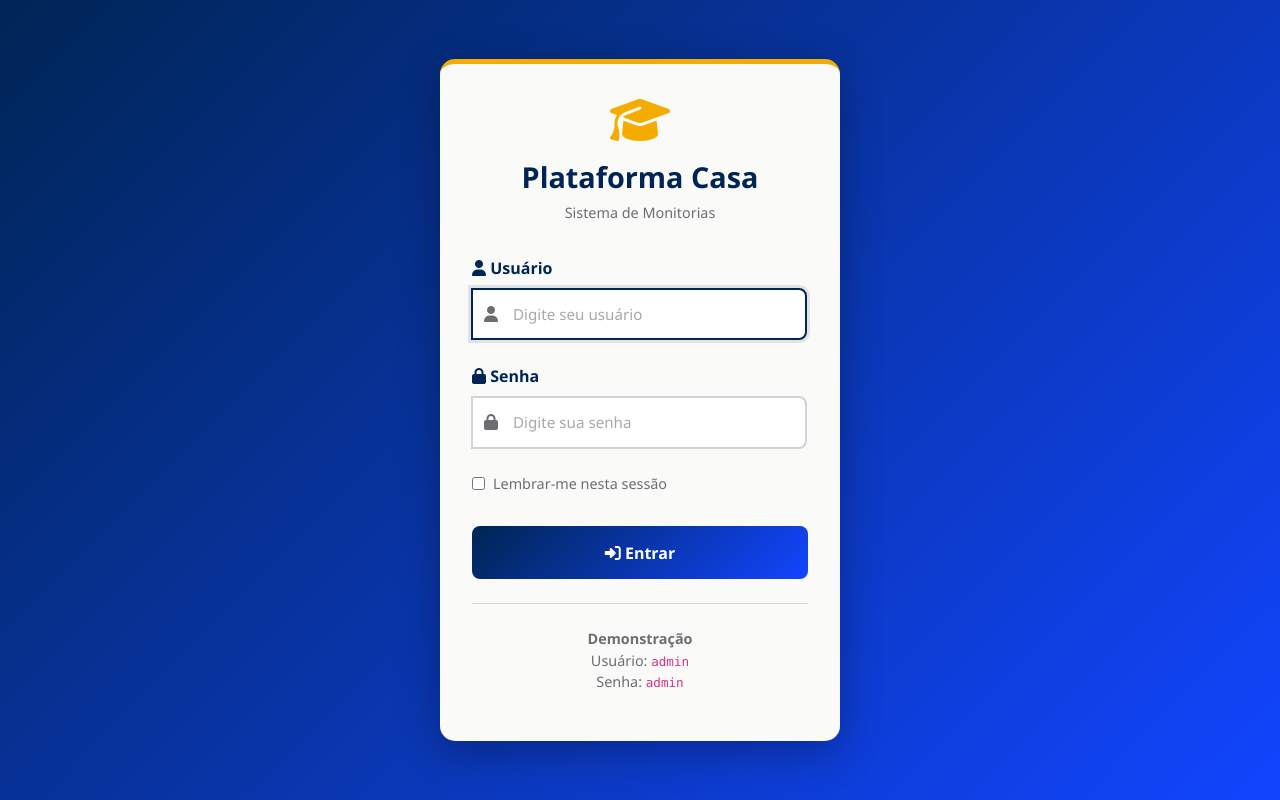
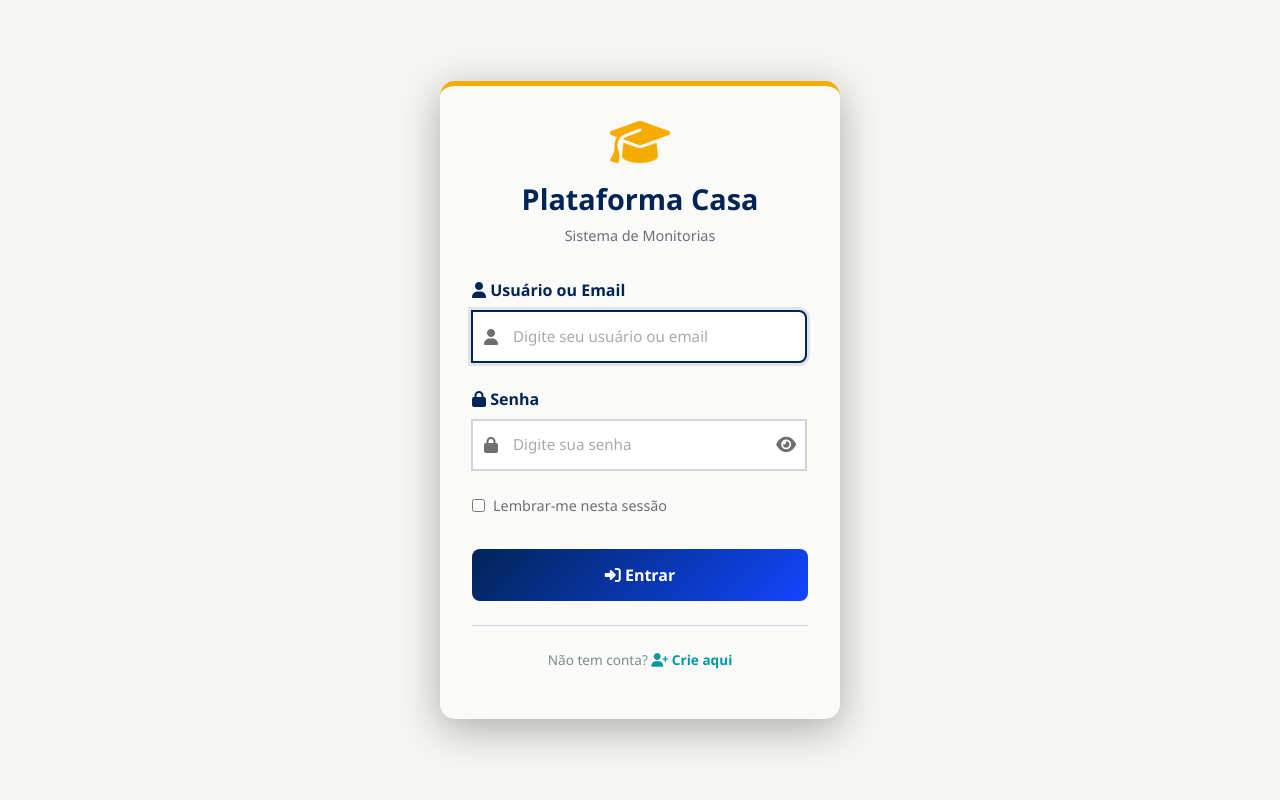
Before and after one commit to Projetos-de-Extensao/PBE_25.2_8001_IV, a Django app: template meuprojeto/plataforma_Casa/templates/login.html in a window 1280 px wide. Run offline with Django 5.2, Linux system fonts and the light colour scheme; the template is opened without the code that fills it, so the values that code supplies are empty.

Commit message:
Feature: implementado login com email ou username
Backend de Autenticação Customizado:
- Criado EmailOrUsernameModelBackend em backends.py
- Permite autenticação com username OU email
- Previne timing attacks com hasher padrão
- Herda de ModelBackend para compatibilidade

Settings.py:
- Adicionado AUTHENTICATION_BACKENDS
- Backend customizado como primário
- ModelBackend padrão como fallback

Views.py:
- Simplificado login_view
- Backend cuida da lógica de email/username
- Mantido redirecionamento por grupo

Template login.html:
- Label atualizado: 'Usuário ou Email'
- Placeholder atualizado: 'Digite seu usuário ou email'
- Interface mais clara para o usuário

Funcionalidades:
✅ Login com username (existente)
✅ Login com email (novo)
✅ Mensagem de erro unificada
✅ Segurança contra timing attacks

```diff
--- a/meuprojeto/plataforma_Casa/templates/login.html
+++ b/meuprojeto/plataforma_Casa/templates/login.html
@@ -20,7 +20,7 @@
         }
 
         body {
-            background: linear-gradient(135deg, #002555 0%, #1245FF 100%);
+            background: #f5f5f2;
             min-height: 100vh;
             display: flex;
             align-items: center;
@@ -211,6 +211,27 @@
             padding-left: 40px;
         }
 
+        /* Ícone de toggle de senha */
+        .password-toggle {
+            position: absolute;
+            right: 12px;
+            top: 50%;
+            transform: translateY(-50%);
+            color: #6d6e71;
+            cursor: pointer;
+            z-index: 10;
+            font-size: 1.1rem;
+            transition: color 0.3s ease;
+        }
+
+        .password-toggle:hover {
+            color: #002555;
+        }
+
+        .input-group.password-field input {
+            padding-right: 40px;
+        }
+
         @media (max-width: 480px) {
             .login-container {
                 margin: 1rem;
@@ -246,10 +267,10 @@
         <form method="POST" class="login-form">
             {% csrf_token %}
 
-            <!-- Username -->
+            <!-- Username ou Email -->
             <div class="form-group">
                 <label for="username">
-                    <i class="fas fa-user"></i> Usuário
+                    <i class="fas fa-user"></i> Usuário ou Email
                 </label>
                 <div class="input-group">
                     <i class="fas fa-user input-icon"></i>
@@ -257,7 +278,7 @@
                         type="text"
                         id="username"
                         name="username"
-                        placeholder="Digite seu usuário"
+                        placeholder="Digite seu usuário ou email"
                         required
                         autofocus
                     >
@@ -269,7 +290,7 @@
                 <label for="password">
                     <i class="fas fa-lock"></i> Senha
                 </label>
-                <div class="input-group">
+                <div class="input-group password-field">
                     <i class="fas fa-lock input-icon"></i>
                     <input
                         type="password"
@@ -278,6 +299,7 @@
                         placeholder="Digite sua senha"
                         required
                     >
+                    <i class="fas fa-eye password-toggle" id="togglePassword" title="Mostrar senha"></i>
                 </div>
             </div>
 
@@ -293,17 +315,63 @@
             </button>
         </form>
 
-        <!-- Footer -->
+        <!-- Credenciais de Teste -->
         <div class="login-footer">
-            <p>
-                <strong>Demonstração</strong><br>
-                Usuário: <code>admin</code><br>
-                Senha: <code>admin</code>
+            {% comment %} <div style="background-color: #f8f9fa; border-radius: 6px; padding: 0.8rem; margin-bottom: 1rem; font-size: 0.85rem;">
+                <style>
+                    .cred-line { display: flex; justify-content: space-between; align-items: center; padding: 0.3rem 0; border-bottom: 1px solid #e0e0e0; }
+                    .cred-line:last-child { border-bottom: none; }
+                    .cred-role { background: #0097a7; color: white; padding: 0.2rem 0.5rem; border-radius: 3px; font-size: 0.7rem; font-weight: 600; margin: 0.3rem 0; }
+                    .cred-code { background: #fff; border: 1px solid #ddd; padding: 0.15rem 0.4rem; border-radius: 2px; font-family: monospace; color: #e74c3c; font-size: 0.8rem; font-weight: 500; }
+                </style>
+
+                <div class="cred-role"><i class="fas fa-graduation-cap"></i> Aluno</div>
+                <div class="cred-line"><span>aluno.teste</span><span class="cred-code">aluno123</span></div>
+
+                <div class="cred-role"><i class="fas fa-chalkboard-user"></i> Monitor</div>
+                <div class="cred-line"><span>monitor.teste</span><span class="cred-code">monitor123</span></div>
+
+                <div class="cred-role"><i class="fas fa-user-tie"></i> Professor</div>
+                <div class="cred-line"><span>professor.teste</span><span class="cred-code">professor123</span></div>
+
+                <div class="cred-role"><i class="fas fa-lock"></i> Admin</div>
+                <div class="cred-line"><span>admin</span><span class="cred-code">admin123</span></div>
+            </div> {% endcomment %}
+
+            <p style="text-align: center; color: #7f8c8d; font-size: 0.85rem;">
+                Não tem conta? <a href="{% url 'register' %}" style="color: #0097a7; text-decoration: none; font-weight: 600;"><i class="fas fa-user-plus"></i> Crie aqui</a>
             </p>
-        </div>
     </div>
 
     <!-- Bootstrap JS -->
     <script src="https://cdn.jsdelivr.net/npm/bootstrap@5.3.0/dist/js/bootstrap.bundle.min.js"></script>
+
+    <!-- Toggle de visualização de senha -->
+    <script>
+        const togglePassword = document.getElementById('togglePassword');
+        const passwordInput = document.getElementById('password');
+
+        togglePassword.addEventListener('click', function() {
+            // Toggle do tipo de input
+            const type = passwordInput.getAttribute('type') === 'password' ? 'text' : 'password';
+            passwordInput.setAttribute('type', type);
+
+            // Toggle do ícone
+            if (type === 'password') {
+                this.classList.remove('fa-eye-slash');
+                this.classList.add('fa-eye');
+                this.setAttribute('title', 'Mostrar senha');
+            } else {
+                this.classList.remove('fa-eye');
+                this.classList.add('fa-eye-slash');
+                this.setAttribute('title', 'Ocultar senha');
+            }
+        });
+
+        // Manter o foco no input após clicar no ícone
+        togglePassword.addEventListener('mousedown', function(e) {
+            e.preventDefault();
+        });
+    </script>
 </body>
 </html>
--- a/meuprojeto/plataforma_Casa/views.py
+++ b/meuprojeto/plataforma_Casa/views.py
@@ -116,13 +116,14 @@ def requer_professor(view_func):
 # ==================== AUTENTICAÇÃO ====================
 def login_view(request):
     """
-    View de Login - Autentica usuários
+    View de Login - Autentica usuários com username ou email
+    Backend customizado (EmailOrUsernameModelBackend) permite ambos
     """
     if request.method == 'POST':
         username = request.POST.get('username')
         password = request.POST.get('password')
 
-        # Autenticar usuário
+        # O backend customizado tentará autenticar com username ou email
         user = authenticate(request, username=username, password=password)
 
         if user is not None:
```
Also changed, not shown: meuprojeto/meuprojeto/settings.py (+11 -0 lines), meuprojeto/plataforma_Casa/backends.py (added, +38 -0 lines).
